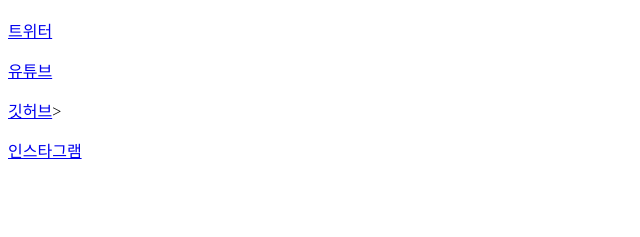
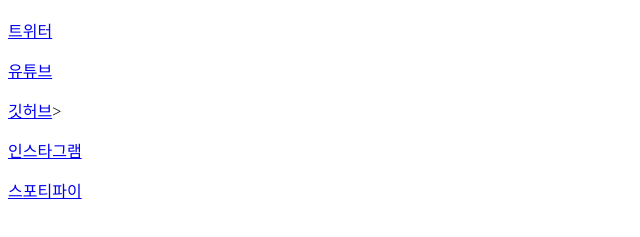
Before and after one commit to marty0403/linkhomepage, a plain HTML site: page index.html in a window 1280 px wide. Shown: the part 57-294 px from the top of the page, without its empty margins (0-640 px from the left). Drawn offline with Linux system fonts and the light colour scheme.

Commit message:
Update index.html
change2

```diff
--- a/index.html
+++ b/index.html
@@ -4,3 +4,4 @@
 </p> <a href="https://www.youtube.com/channel/UCn4D828ygyw4dmad9quqA7w">유튜브</a>
 </p> <a href="https://github.com/marty197812">깃허브</a>>
 </p> <a href="https://www.instagram.com/marty197812/">인스타그램</a>
+</p> <a href="https://open.spotify.com/user/31aryxuvm5mvkuitcxse3x4xc7ii?si=8dc069a7332f4b0b">스포티파이</a>
```
